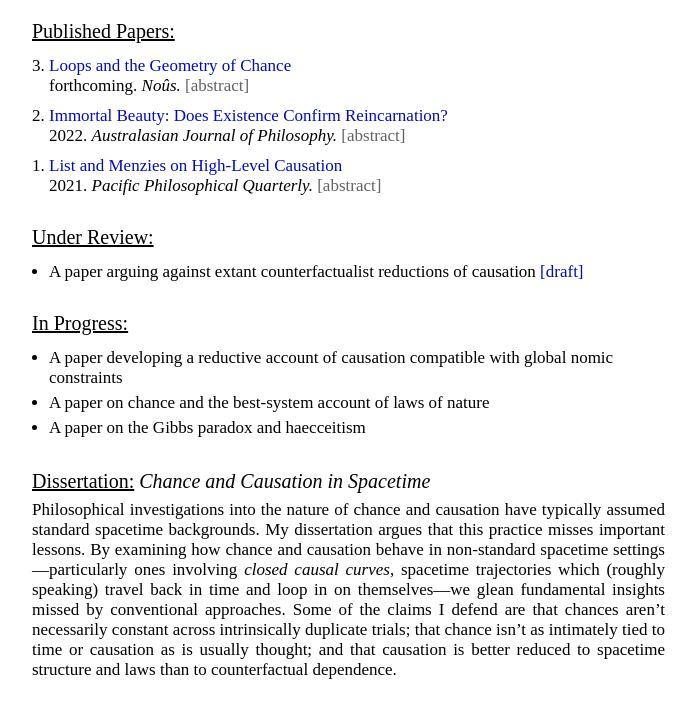
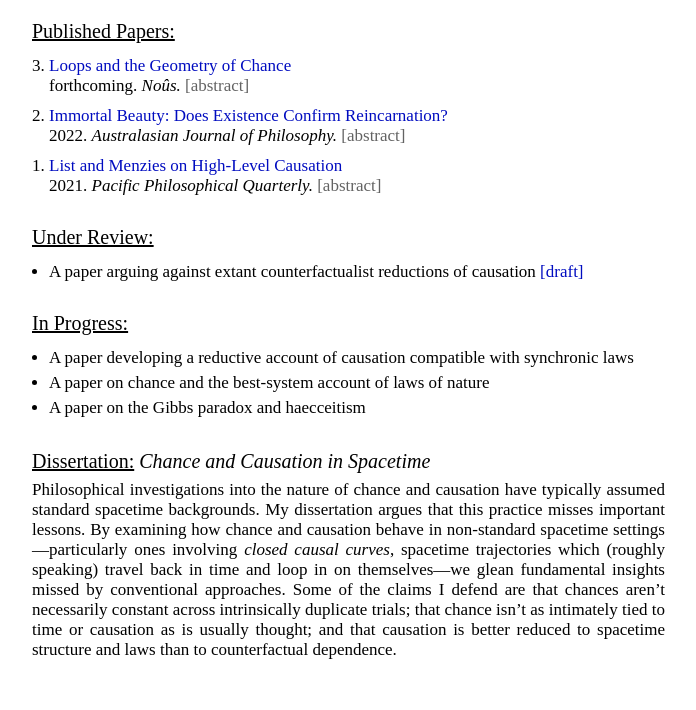
Before and after one commit to jjaegerphilo/jjaegerphilo.github.io, a plain HTML site: page research.html in a window 1280 px wide. Shown: the part 90-800 px from the top of the page, without its empty margins (168-864 px from the left). Drawn offline with Linux system fonts and the light colour scheme.

Commit message:
Update research.html

```diff
--- a/research.html
+++ b/research.html
@@ -112,7 +112,7 @@ a:hover{text-decoration: underline; color: 00000}
                <u>In Progress:</u>
             </div>
             <ul style="margin-top: 13px; margin-bottom: 0px; padding-left: 17px; font-size: 17px">
-               <li style="margin-bottom: 5px"> A paper developing a reductive account of causation compatible with global nomic constraints</li>
+               <li style="margin-bottom: 5px"> A paper developing a reductive account of causation compatible with synchronic laws</li>
                <li style="margin-bottom: 5px">A paper on chance and the best-system account of laws of nature</li>
                <li style="margin-bottom: 5px">A paper on the Gibbs paradox and haecceitism</li>
             </ul>
```
